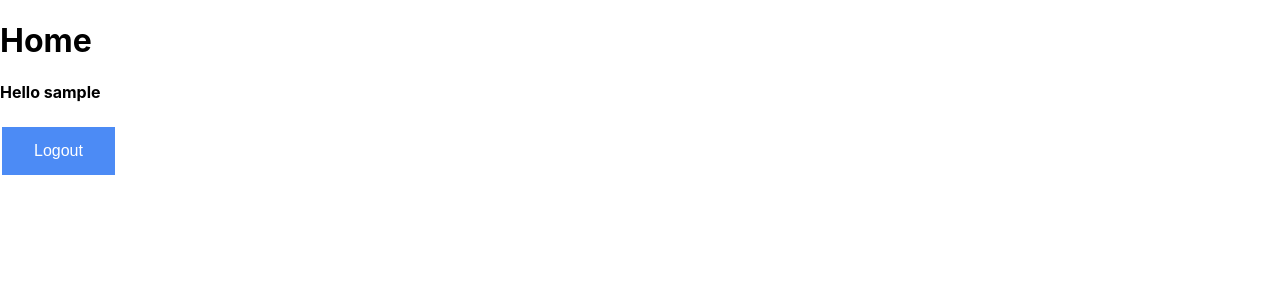
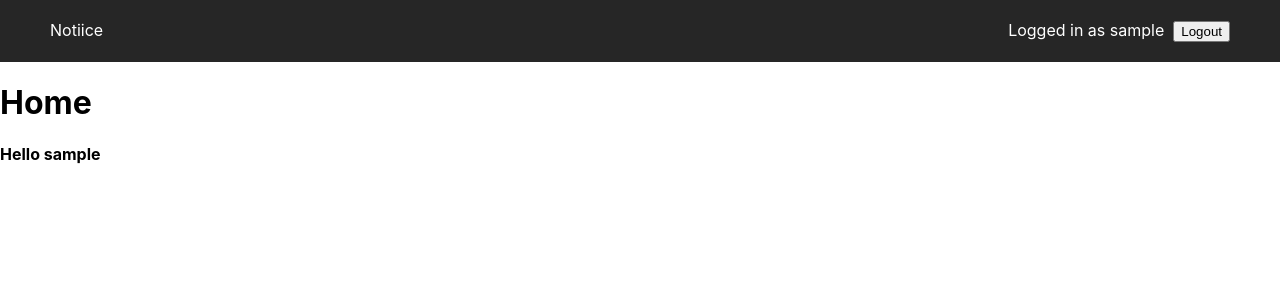
Before and after one commit to Notiice/Notiice-Frontend, a React (Create React App) app: page / in a window 1280 px wide. Shown: the top 300 px of the page. Built offline with nearby package versions, Linux system fonts and the light colour scheme; sample sign-in values are in the browser's storage.

Commit message:
added navbar

```diff
--- /dev/null
+++ b/src/components/Navbar.js
@@ -0,0 +1,24 @@
+import React from 'react';
+import { Link } from 'react-router-dom';
+
+function Navbar() {
+
+    const logout = (event) => {
+        localStorage.removeItem('token');
+        localStorage.removeItem('user');
+        window.location.reload();
+    }
+
+    let user = JSON.parse(localStorage.getItem('user'));
+    return (
+        <div className='navbar'>
+            <div className='navbar_logo'>Notiice</div>
+            <div className='navbar_links'>
+                Logged in as {user.username}&nbsp;&nbsp;
+                <button onClick={logout}>Logout</button>
+            </div>
+        </div>
+    );
+}
+
+export default Navbar;
--- a/src/views/Home.js
+++ b/src/views/Home.js
@@ -1,4 +1,5 @@
 import React from 'react';
+import Navbar from '../components/Navbar';
 
 function Home(props) {
 
@@ -8,16 +9,13 @@ function Home(props) {
 
     const user = JSON.parse(localStorage.getItem('user'));
 
-    const logout = (event) => {
-        localStorage.removeItem('token');
-        localStorage.removeItem('user');
-        window.location.reload();
-    }
     return (
         <div>
-            <h1>Home</h1>
-            <h4>Hello {user.username}</h4>
-            <button onClick={logout}>Logout</button>
+            <Navbar/>
+            <div>
+                <h1>Home</h1>
+                <h4>Hello {user.username}</h4>
+            </div>
         </div>
     );
 }
--- a/src/views/Login.css
+++ b/src/views/Login.css
@@ -1,4 +1,4 @@
-button{
+.googleButton{
     background-color: #4c8bf5;
     border: none;
     color: white;
@@ -10,3 +10,13 @@ button{
     margin: 4px 2px;
     cursor: pointer;
 }
+
+.navbar{
+    background-color: #262626;
+    border: none;
+    color: white;
+    padding: 20px 50px;
+    display: flex;
+    flex-direction: row;
+    justify-content: space-between;
+}
--- a/src/views/Login.js
+++ b/src/views/Login.js
@@ -9,10 +9,9 @@ function LoginScreen() {
     }
     return (
         <div>
-
             <h1>Notiice</h1>
             <h5>Manage anything and everything in one place</h5>
-            <button onClick={handleSubmit}>Log in with Google</button>
+            <button class="googleButton" onClick={handleSubmit}>Log in with Google</button>
         </div>
     );
 }
```
